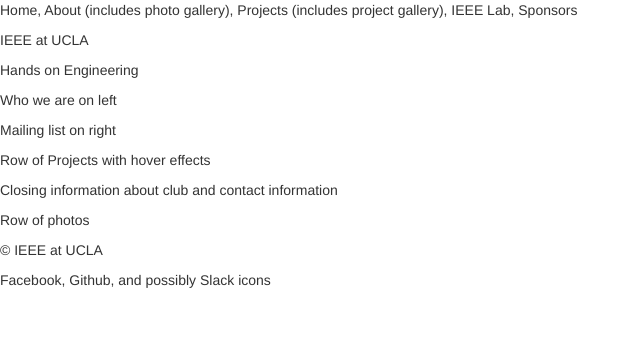
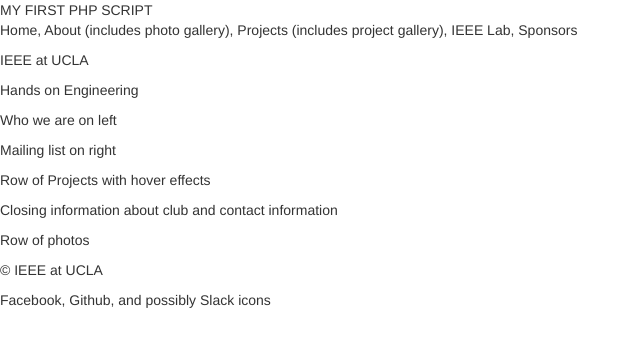
Before and after one commit to UCLA-IEEE/ieeebruins.com, a PHP site: page / in a window 1280 px wide. Shown: the top 347 px of the page, without its empty margins (0-640 px from the left). Run offline with PHP 8.4, Linux system fonts and the light colour scheme.

Commit message:
started php

```diff
--- a/index.html
+++ b/index.php
@@ -6,13 +6,13 @@
 
     <!-- BOOTSTRAP -->
     <link rel="stylesheet" href="https://maxcdn.bootstrapcdn.com/bootstrap/3.3.7/css/bootstrap.min.css" integrity="sha384-BVYiiSIFeK1dGmJRAkycuHAHRg32OmUcww7on3RYdg4Va+PmSTsz/K68vbdEjh4u" crossorigin="anonymous">
-
     <script src="https://maxcdn.bootstrapcdn.com/bootstrap/3.3.7/js/bootstrap.min.js" integrity="sha384-Tc5IQib027qvyjSMfHjOMaLkfuWVxZxUPnCJA7l2mCWNIpG9mGCD8wGNIcPD7Txa" crossorigin="anonymous"></script>
 
     <!-- STYLESHEETS -->
     <link rel='stylesheet' href='./css/index.css' />
 </head>
 <body>
+    <?php echo 'MY FIRST PHP SCRIPT' ?>
     <p>Home, About (includes photo gallery), Projects (includes project gallery), IEEE Lab, Sponsors</p>
     <div>
         <p>IEEE at UCLA</p>
```
